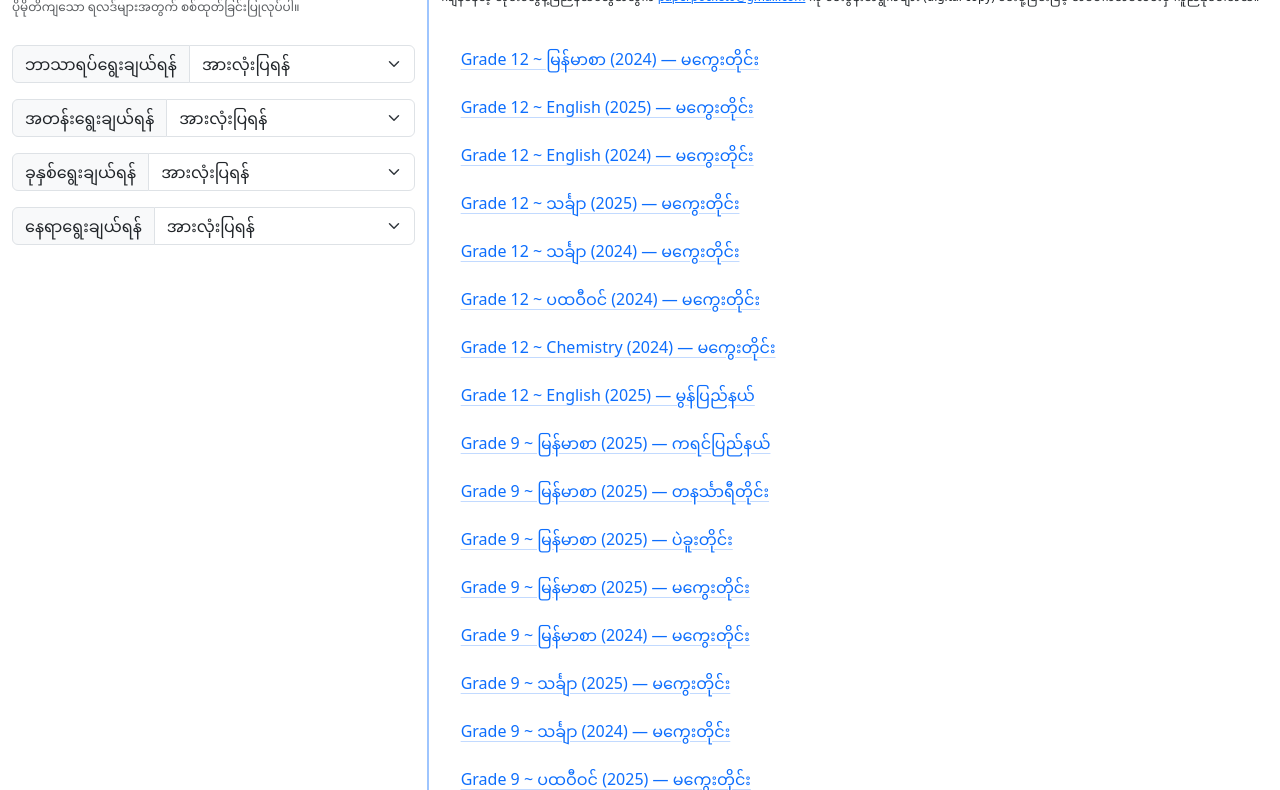
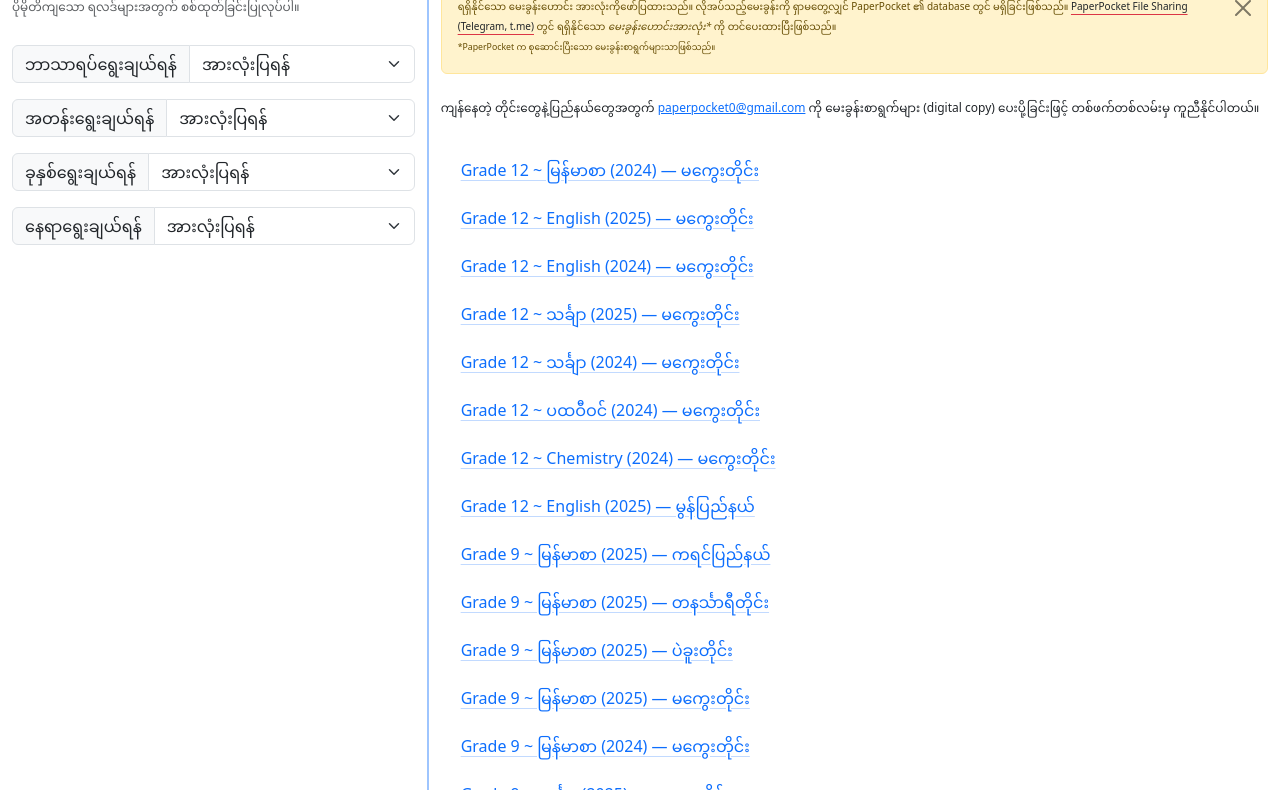
Before and after one commit to ppzh0/PaperPocket, a plain HTML site: page index.html in a window 1280 px wide. Shown: the part 149-939 px from the top of the page. Drawn offline with nearby package versions, Linux system fonts and the light colour scheme.

Commit message:
- added a warning message to prevent unecessary emailing
1. was receving messages too frequently
2. people don't really know how to email
3. can't solve their problems right now

```diff
--- a/index.html
+++ b/index.html
@@ -211,6 +211,18 @@
             <section class="pt-3 col-12 col-md-8 border-start border-2 border-primary-subtle" id="content">
                 <div class="mb-2 mb-md-4">
                     <h2>မေးခွန်းစာရွက်များ &horbar;</h2>
+                    <div class="alert alert-warning alert-dismissible fade show" role="alert">
+                        <p style="font-size: x-small;margin-bottom: 0;">
+                            ရရှိနိုင်သော မေးခွန်းဟောင်း အားလုံးကိုဖော်ပြထားသည်။ လိုအပ်သည့်မေးခွန်းကို ရှာမတွေ့လျှင်
+                            PaperPocket ၏ database တွင် မရှိခြင်းဖြစ်သည်။ <a href="https://t.me/PaperPocketFileSharing"
+                                class="link-dark link-underline-danger link-offset-3" target="_blank"
+                                rel="noopener">PaperPocket File Sharing (Telegram, t.me)</a> တွင် ရရှိနိုင်သော
+                            <em>မေးခွန်းဟောင်းအားလုံး*</em> ကို တင်ပေးထားပြီးဖြစ်သည်။
+                            <br>
+                            <small>*PaperPocket က စုဆောင်းပြီးသော မေးခွန်းစာရွက်များသာဖြစ်သည်။</small>
+                        </p>
+                        <button type="button" class="btn-close" data-bs-dismiss="alert" aria-label="Close"></button>
+                    </div>
                     <small style="font-size: 12px;">
                         ကျန်နေတဲ့ တိုင်းတွေနဲ့ပြည်နယ်တွေအတွက် <a href="mailto:paperpocket0@gmail.com"
                             target="_blank">paperpocket0@gmail.com</a> ကို မေးခွန်းစာရွက်များ (digital
```
